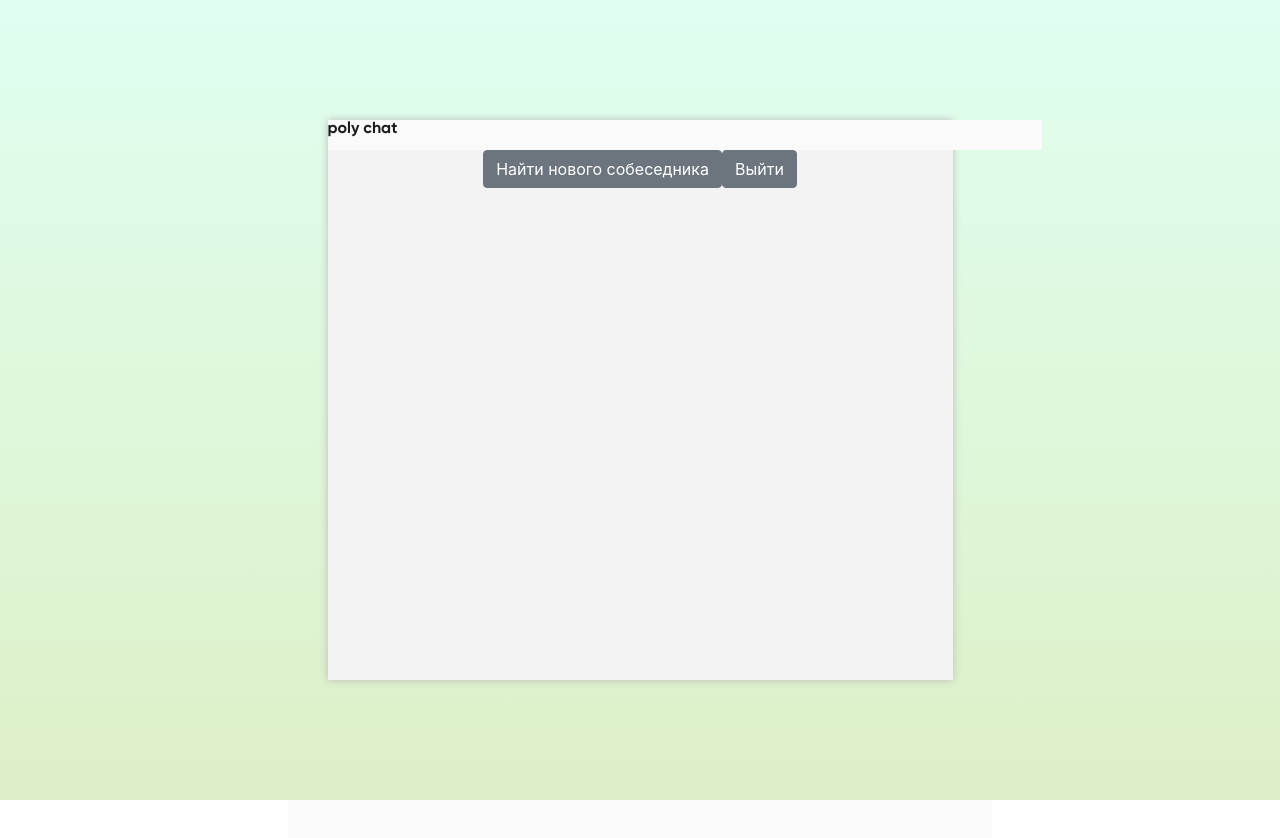
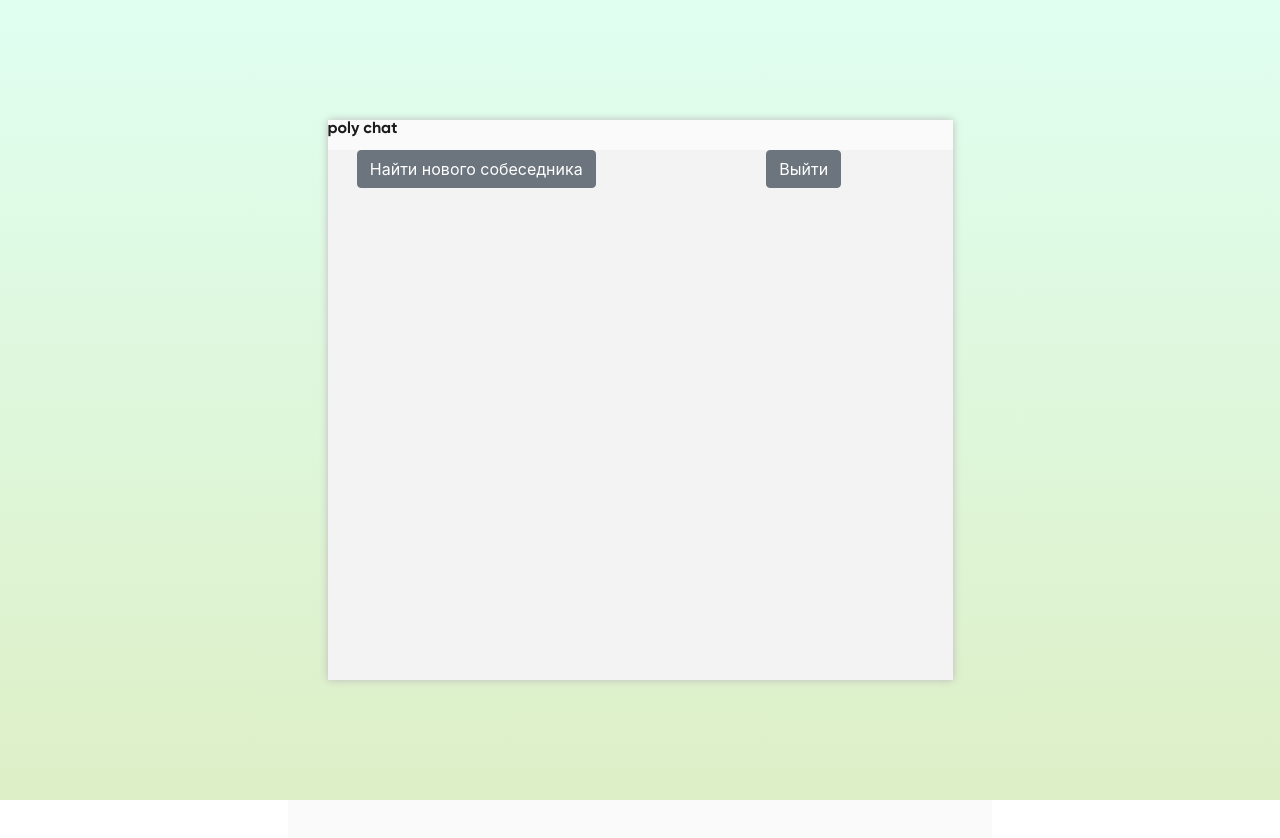
Before and after one commit to benkenobi3/vue-chat, a Vue app: page /chat in a window 1280 px wide. Shown: the top 838 px of the page. Built offline with nearby package versions, Linux system fonts and the light colour scheme.

Commit message:
fix width

```diff
--- a/src/components/pages/Chat.vue
+++ b/src/components/pages/Chat.vue
@@ -5,21 +5,20 @@
         <b-col cols="6" class="chat-window" style="padding: 0">
           <b-container fluid no-gutters style="padding: 0">
             <b-row no-gutters class="logo-text-tray">
-              <b-col cols="12">
-                <div no-gutters>
+              <b-col sm="12">
                   <h6 class="logo-text-chat">poly chat</h6>
-                </div>
               </b-col>
             </b-row>
             <b-row>
               <b-col>
                 <b-button>Найти нового собеседника</b-button>
+              </b-col>
+              <b-col>
                 <b-button>Выйти</b-button>
               </b-col>
             </b-row>
           </b-container>
         </b-col>
-
         <b-row class="chat-box-tray">
           <b-col> </b-col>
         </b-row>
@@ -102,11 +101,12 @@ export default {};
 
 .logo-text-tray {
   background: #fafafa;
-  height: 3vh;
   margin: 0px !important;
   border-radius: 0px;
-  width: 100%;
+  min-width: 100%;
+  max-width: 100%;
 }
+
 .new-chat-reset {
   /* тут творится какой-то пиздец */
   height: 5vh;
```
